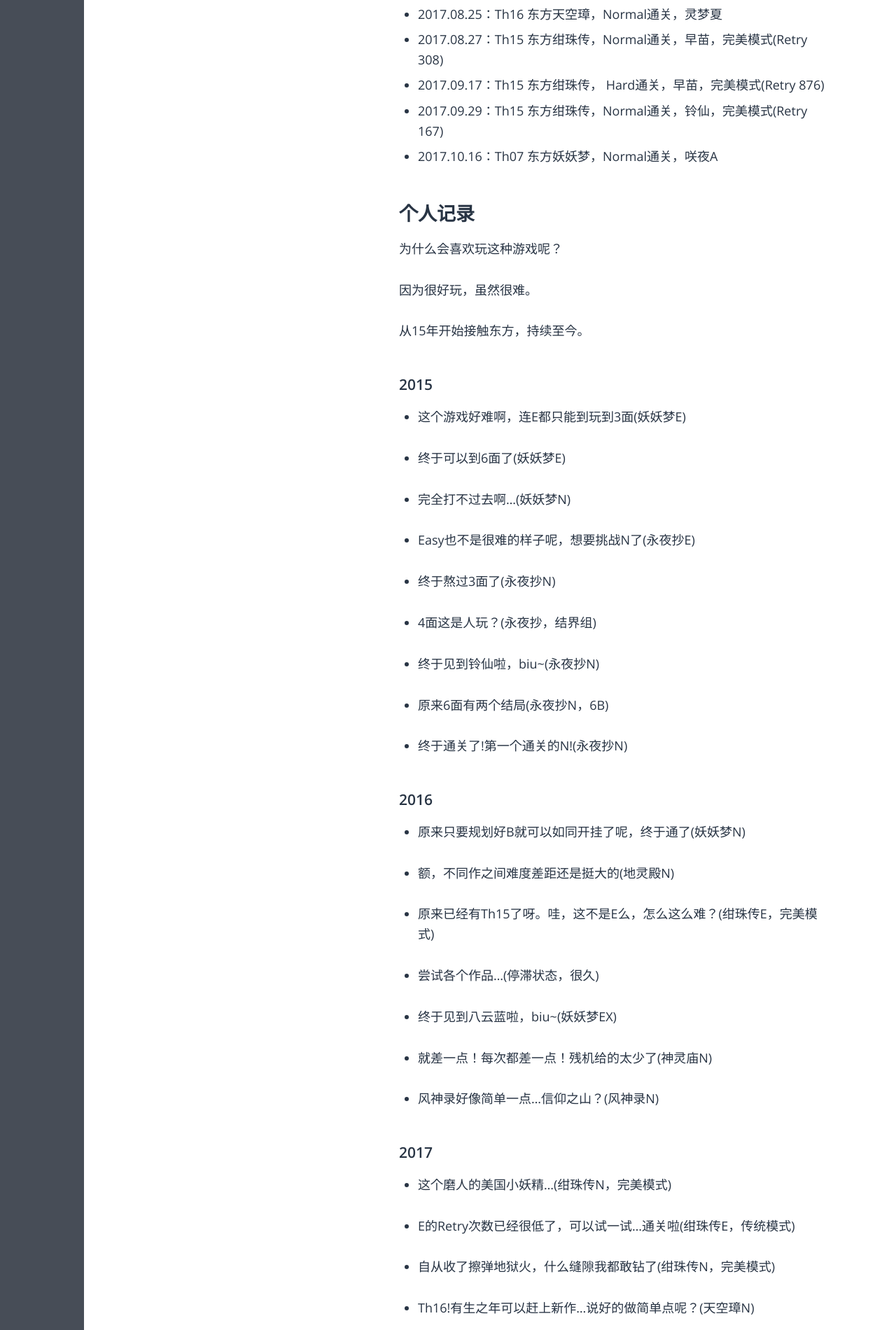
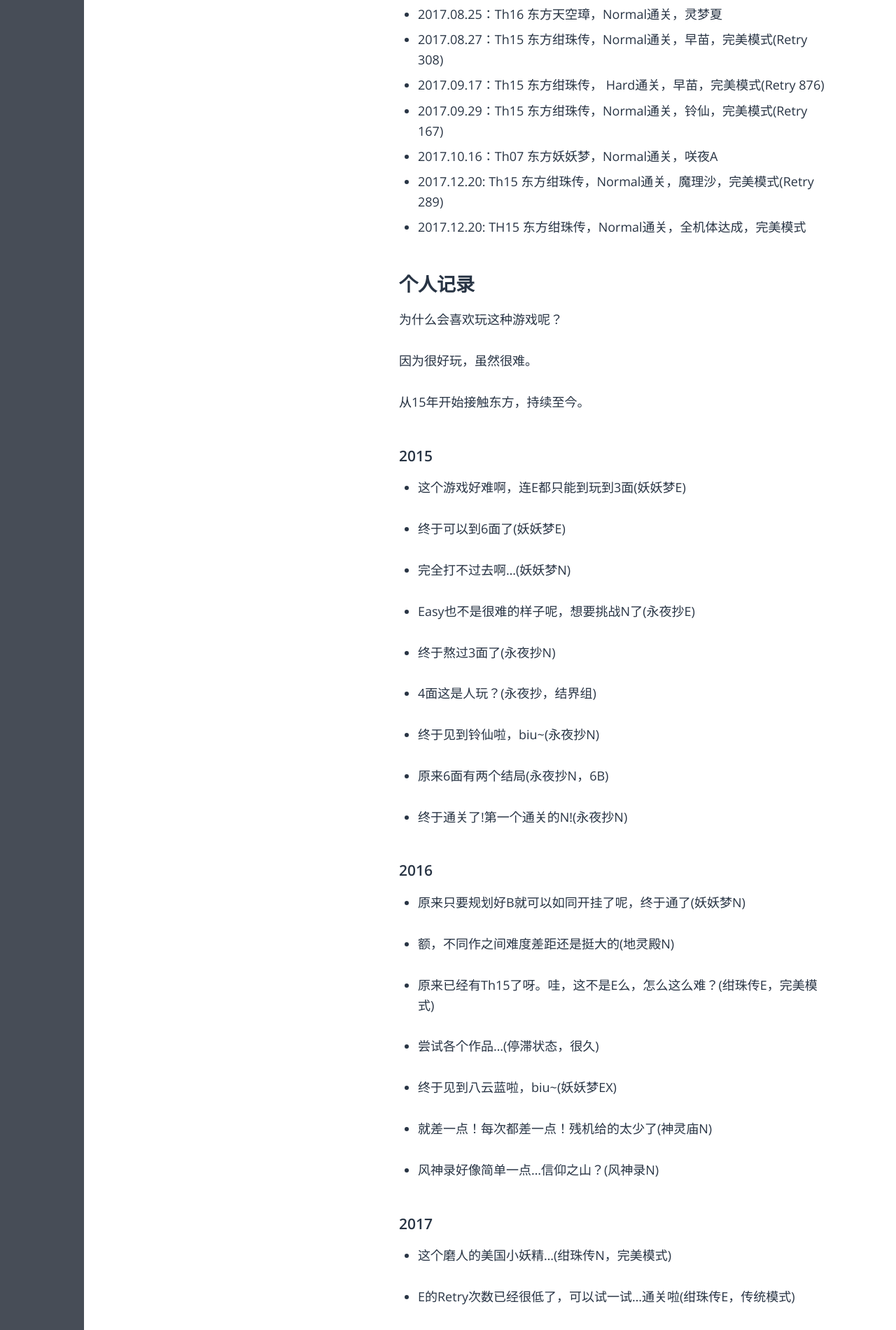
Before and after one commit to irisu-white/irisu-white.github.io, a Jekyll site: the page built from _posts/TouHou/2017-10-15-History-of-me.md, in a window 1280 px wide. Shown: the part 983-2883 px from the top of the page at 70% size. Built offline with Jekyll 4.4.1, drawn with Linux system fonts in a browser that asks for light colours; some web fonts are replaced.

Commit message:
Update 2017-10-15-History-of-me.md

```diff
--- a/_posts/TouHou/2017-10-15-History-of-me.md
+++ b/_posts/TouHou/2017-10-15-History-of-me.md
@@ -33,6 +33,8 @@
 * 2017.09.17：Th15 东方绀珠传，  Hard通关，早苗，完美模式(Retry 876)
 * 2017.09.29：Th15 东方绀珠传，Normal通关，铃仙，完美模式(Retry 167)
 * 2017.10.16：Th07 东方妖妖梦，Normal通关，咲夜A
+* 2017.12.20: Th15 东方绀珠传，Normal通关，魔理沙，完美模式(Retry 289)
+* 2017.12.20: TH15 东方绀珠传，Normal通关，全机体达成，完美模式
 
 ## 个人记录
 
```
